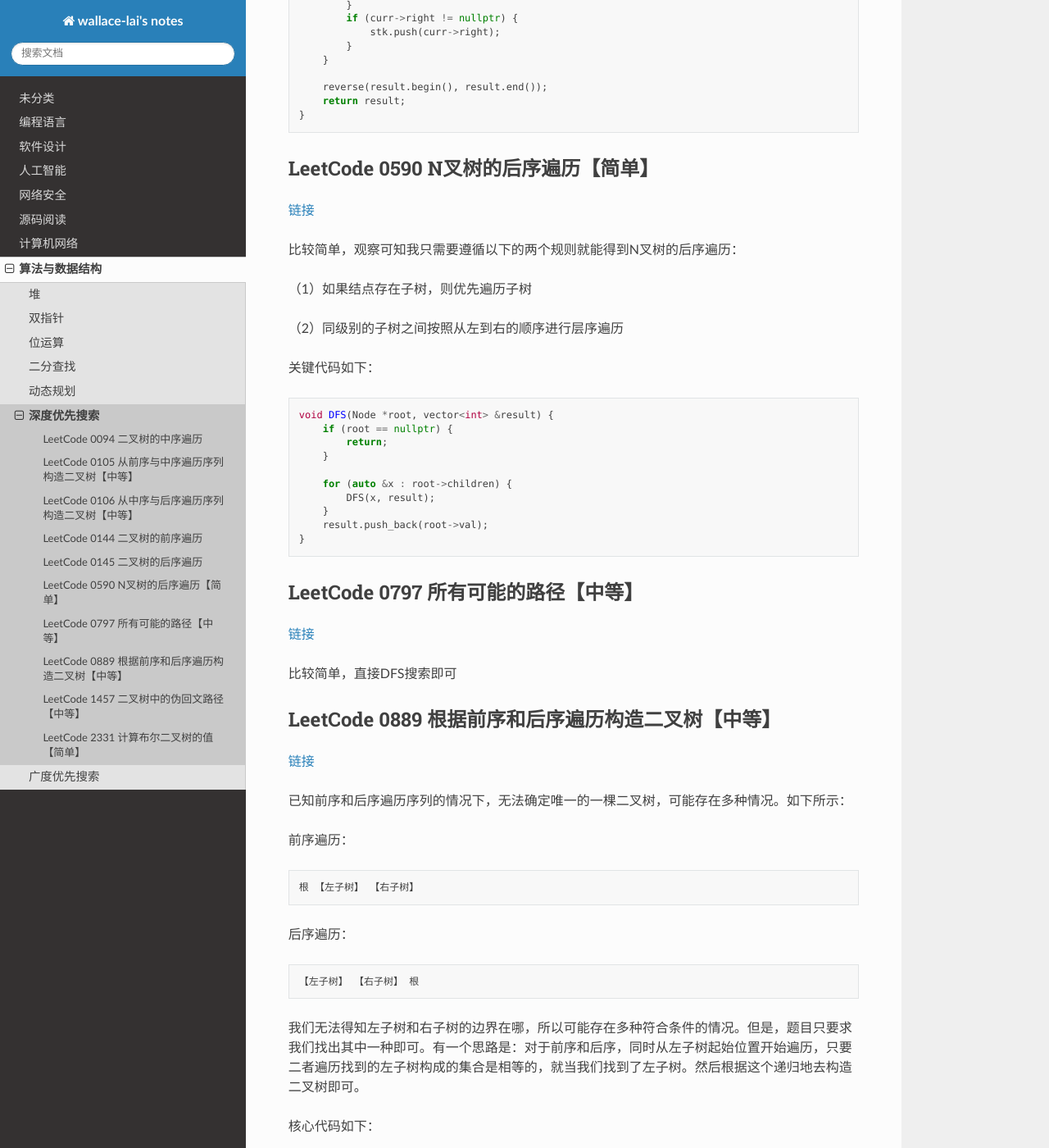
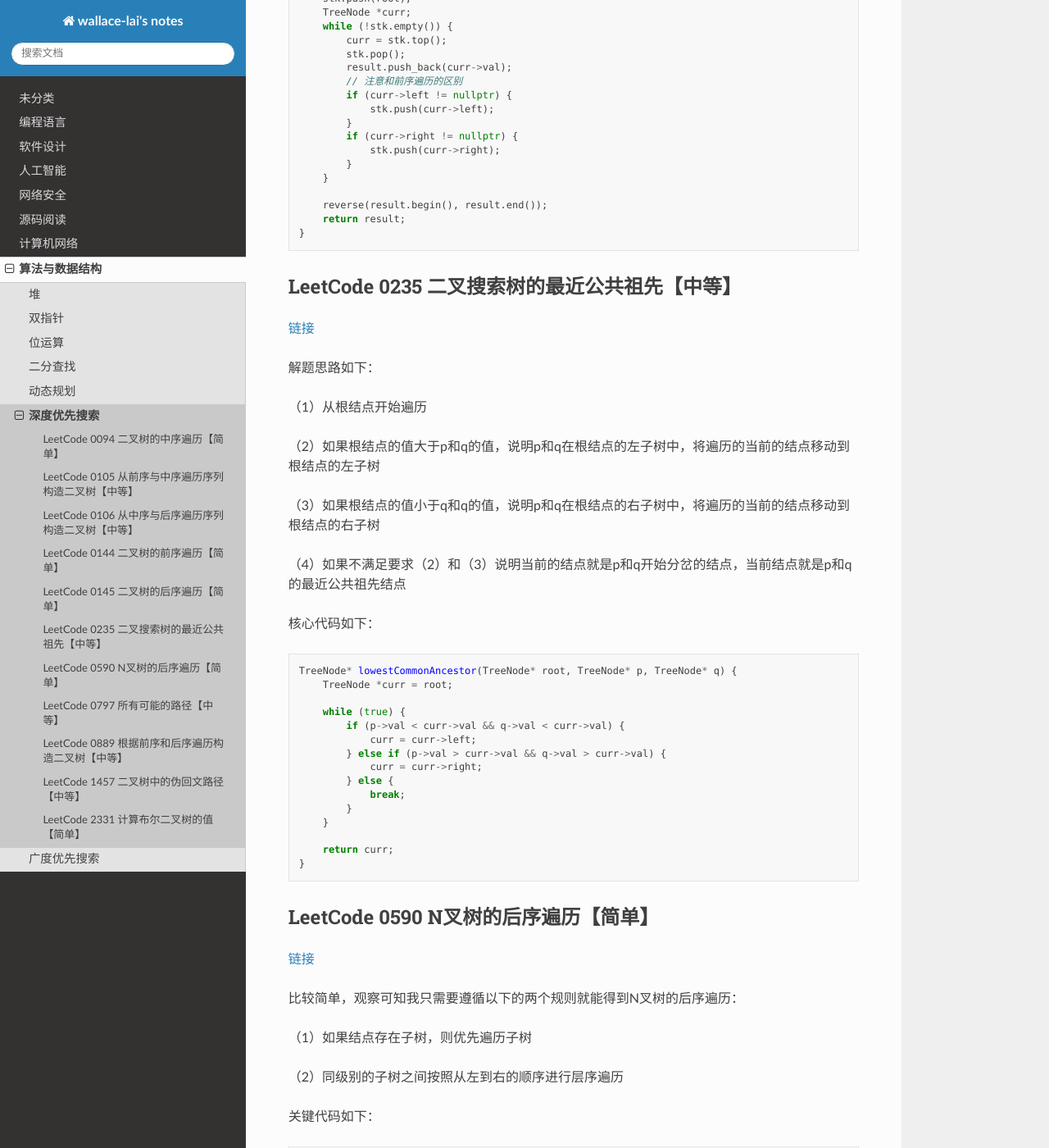
Before and after one commit to wallace-lai/learning-notes, a Sphinx documentation site: the page built from source/DataStructureAndAlgorithm/dfs0.md, in a window 1280 px wide and 1400 px high, scrolled down 4089 px. Shown: the whole window at 82% size. Built offline with Sphinx 7.4.7 and the Read the Docs theme 2.0.0, drawn with Linux system fonts in a browser that asks for light colours; some of the changed text lies outside the part shown.

Commit message:
update post

````diff
--- a/source/DataStructureAndAlgorithm/dfs0.md
+++ b/source/DataStructureAndAlgorithm/dfs0.md
@@ -4,7 +4,10 @@
 发布：2024-02-15 </br>
 更新：2024-02-15 <br>
 
-## LeetCode 0094 二叉树的中序遍历
+## LeetCode 0094 二叉树的中序遍历【简单】
+
+[链接](https://leetcode.cn/problems/binary-tree-inorder-traversal/description/)
+
 求二叉树中序遍历的递归法很简单，在这里不赘述。这里只探索迭代法，因为迭代法相对更困难一点。
 
 ![二叉树](../media/images/DataStructureAndAlgorithm/dfs0.png)
@@ -119,7 +122,9 @@ TreeNode *Build(vector<int> &post, int postBeg, int postEnd, vector<int> &in, in
 }
 ```
 
-## LeetCode 0144 二叉树的前序遍历
+## LeetCode 0144 二叉树的前序遍历【简单】
+[链接](https://leetcode.cn/problems/binary-tree-preorder-traversal/description/)
+
 前序遍历指的是按照**根左右**的顺序遍历二叉树中的结点，前序遍历用迭代法实现相对比较简单，只需要在遍历根结点的时候将左右子树放入栈中作为下一步遍历的起始结点即可。其代码实现如下所示：
 
 ```cpp
@@ -151,7 +156,8 @@ vector<int> preorderTraversal(TreeNode* root) {
 }
 ```
 
-## LeetCode 0145 二叉树的后序遍历
+## LeetCode 0145 二叉树的后序遍历【简单】
+[链接](https://leetcode.cn/problems/binary-tree-postorder-traversal/description/)
 
 后序遍历指的是按照**左右根**的顺序遍历二叉树中的结点，观察前序和后序遍历的不同。如果将前序遍历进行逆序，那么得到的顺序是**右左根**，和后序遍历的差别在于左右的顺序不同而已。
 
@@ -183,6 +189,39 @@ vector<int> postorderTraversal(TreeNode* root) {
 
     reverse(result.begin(), result.end());
     return result;
+}
+```
+
+## LeetCode 0235 二叉搜索树的最近公共祖先【中等】
+[链接](https://leetcode.cn/problems/lowest-common-ancestor-of-a-binary-search-tree/description/)
+
+解题思路如下：
+
+（1）从根结点开始遍历
+
+（2）如果根结点的值大于p和q的值，说明p和q在根结点的左子树中，将遍历的当前的结点移动到根结点的左子树
+
+（3）如果根结点的值小于q和q的值，说明p和q在根结点的右子树中，将遍历的当前的结点移动到根结点的右子树
+
+（4）如果不满足要求（2）和（3）说明当前的结点就是p和q开始分岔的结点，当前结点就是p和q的最近公共祖先结点
+
+核心代码如下：
+
+```cpp
+TreeNode* lowestCommonAncestor(TreeNode* root, TreeNode* p, TreeNode* q) {
+    TreeNode *curr = root;
+
+    while (true) {
+        if (p->val < curr->val && q->val < curr->val) {
+            curr = curr->left;
+        } else if (p->val > curr->val && q->val > curr->val) {
+            curr = curr->right;
+        } else {
+            break;
+        }
+    }
+
+    return curr;
 }
 ```
 
````
Also changed, not shown: source/DataStructureAndAlgorithm/binary-heap-0.md (+1 -1 lines).
